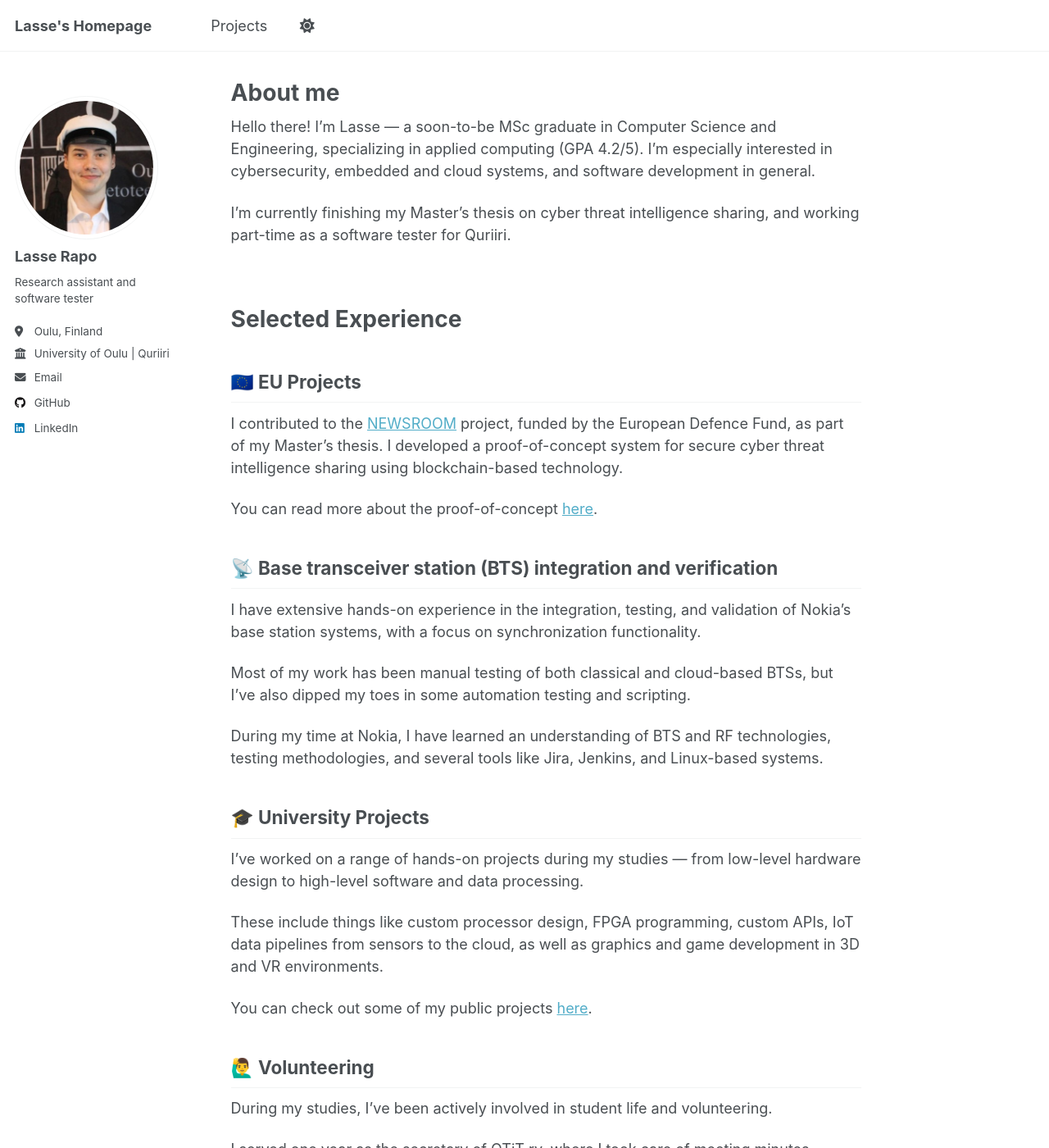
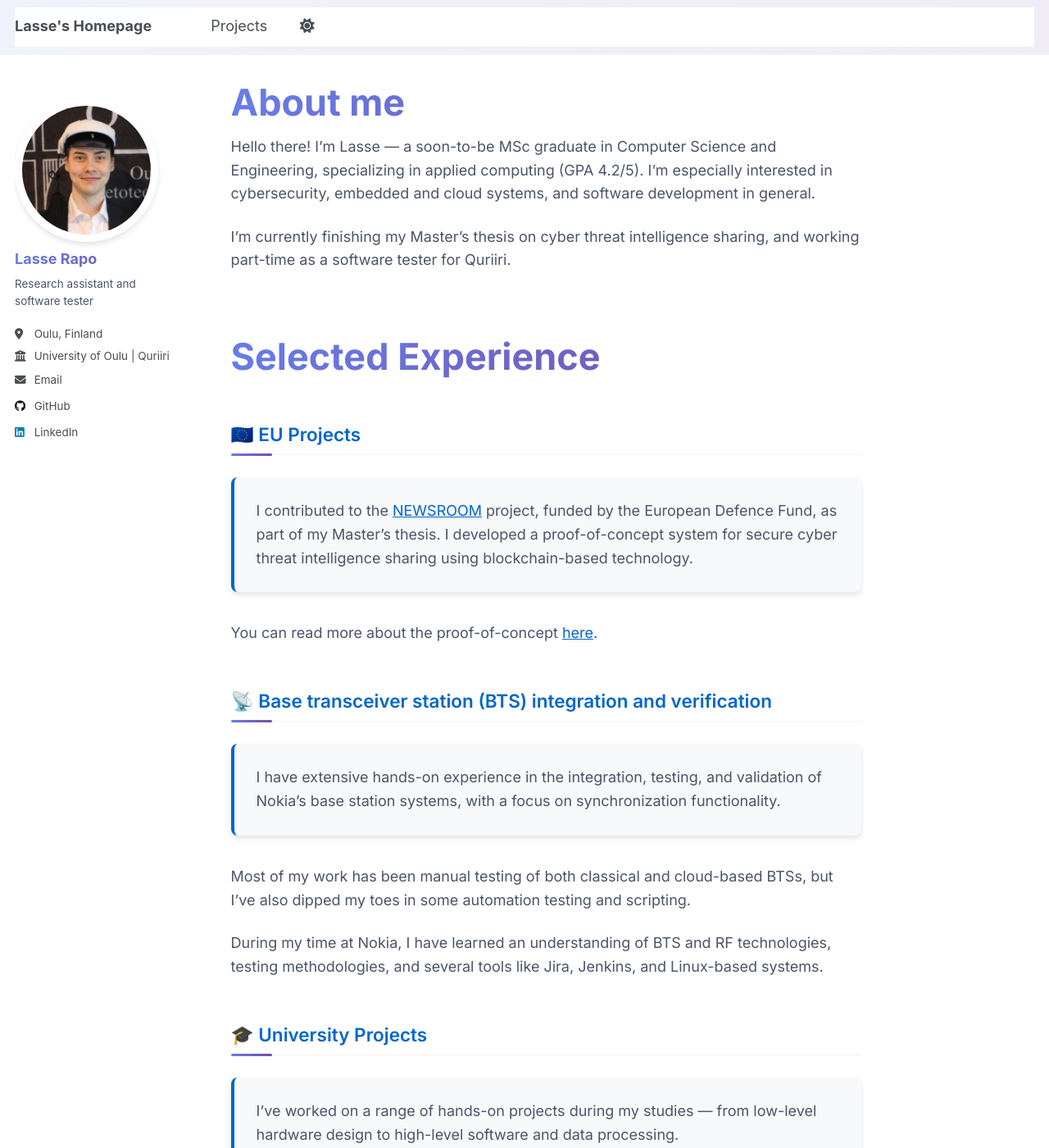
Before and after one commit to LasseRapo/lasserapo.github.io, a Jekyll site: the page built from _pages/about.md, in a window 1280 px wide and 1400 px high. Shown: the whole window at 82% size. Built offline with Jekyll 4.4.1, drawn with Linux system fonts in a browser that asks for light colours; a script that is not in the unit is left out; some of the changed text lies outside the part shown.

Commit message:
Enhance footer and head styles

```diff
--- a/_includes/footer/custom.html
+++ b/_includes/footer/custom.html
@@ -1,4 +1,33 @@
 <!-- start custom footer snippets -->
+
+<!-- Custom footer styling -->
+<style>
+  .page__footer footer {
+    background: linear-gradient(135deg, #667eea 0%, #764ba2 100%);
+    color: white;
+    padding: 2rem 0;
+    margin-top: 3rem;
+  }
+
+  .page__footer .page__footer-copyright {
+    color: rgba(255, 255, 255, 0.9);
+    text-align: center;
+  }
+
+  .page__footer .page__footer-copyright a {
+    color: white;
+    text-decoration: none;
+    border-bottom: 1px solid transparent;
+  }
+
+  .page__footer .page__footer-copyright a:hover {
+    border-bottom-color: white;
+  }
+</style>
+
+<div class="page__footer-copyright">
+  <p>&copy; {{ site.time | date: '%Y' }} {{ site.author.name }}. Built with ❤️ using Jekyll & GitHub Pages.</p>
+</div>
 
 <!-- Support for MatJax -->
 <script defer src="https://cdnjs.cloudflare.com/polyfill/v3/polyfill.min.js?features=es6"></script>
--- a/_includes/head/custom.html
+++ b/_includes/head/custom.html
@@ -1,6 +1,215 @@
 {% include base_path %}
 
 <!-- start custom head snippets -->
+
+<!-- Google Fonts for better typography -->
+<link rel="preconnect" href="https://fonts.googleapis.com">
+<link rel="preconnect" href="https://fonts.gstatic.com" crossorigin>
+<link href="https://fonts.googleapis.com/css2?family=Inter:wght@300;400;500;600;700&family=JetBrains+Mono:wght@400;500&display=swap" rel="stylesheet">
+
+<!-- Custom CSS for enhanced styling -->
+<style>
+  :root {
+    --primary-color: #0066cc;
+    --primary-light: #4285f4;
+    --secondary-color: #6c757d;
+    --accent-color: #17a2b8;
+    --success-color: #28a745;
+    --warning-color: #ffc107;
+    --danger-color: #dc3545;
+    --bg-gradient: linear-gradient(135deg, #667eea 0%, #764ba2 100%);
+    --card-shadow: 0 4px 6px rgba(0, 0, 0, 0.1);
+    --card-shadow-hover: 0 8px 15px rgba(0, 0, 0, 0.2);
+  }
+
+  /* Enhanced typography */
+  body {
+    font-family: 'Inter', -apple-system, BlinkMacSystemFont, sans-serif;
+    line-height: 1.6;
+  }
+
+  /* Headers with better spacing and modern look */
+  h1, h2, h3, h4, h5, h6 {
+    font-family: 'Inter', sans-serif;
+    font-weight: 600;
+    margin-bottom: 1rem;
+  }
+
+  h1 {
+    background: var(--bg-gradient);
+    -webkit-background-clip: text;
+    -webkit-text-fill-color: transparent;
+    background-clip: text;
+    font-size: 2.5rem;
+    font-weight: 700;
+  }
+
+  h2 {
+    color: var(--primary-color);
+    border-bottom: 2px solid #e9ecef;
+    padding-bottom: 0.5rem;
+    margin-top: 2rem;
+  }
+
+  /* Experience sections with cards */
+  .page__content h2 {
+    position: relative;
+    margin-top: 3rem;
+    margin-bottom: 1.5rem;
+  }
+
+  .page__content h2::before {
+    content: '';
+    position: absolute;
+    left: 0;
+    bottom: -2px;
+    width: 50px;
+    height: 3px;
+    background: var(--bg-gradient);
+    border-radius: 2px;
+  }
+
+  /* Enhanced paragraph styling */
+  p {
+    margin-bottom: 1.2rem;
+    color: #4a5568;
+  }
+
+  /* Link improvements */
+  a {
+    color: var(--primary-color);
+    text-decoration: none;
+    transition: all 0.3s ease;
+    border-bottom: 1px solid transparent;
+  }
+
+  a:hover {
+    color: var(--primary-light);
+    border-bottom-color: var(--primary-light);
+  }
+
+  /* Code styling */
+  code {
+    font-family: 'JetBrains Mono', monospace;
+    background: #f8f9fa;
+    padding: 0.2rem 0.4rem;
+    border-radius: 4px;
+    font-size: 0.9em;
+  }
+
+  /* Enhanced author profile */
+  .author__avatar img {
+    border-radius: 50%;
+    border: 4px solid #fff;
+    box-shadow: var(--card-shadow);
+    transition: transform 0.3s ease;
+  }
+
+  .author__avatar img:hover {
+    transform: scale(1.05);
+  }
+
+  .author__content h3 {
+    background: var(--bg-gradient);
+    -webkit-background-clip: text;
+    -webkit-text-fill-color: transparent;
+    background-clip: text;
+    font-weight: 700;
+  }
+
+  /* Enhanced masthead */
+  .masthead {
+    background: linear-gradient(135deg, rgba(102, 126, 234, 0.1) 0%, rgba(118, 75, 162, 0.1) 100%);
+    backdrop-filter: blur(10px);
+    border-bottom: 1px solid rgba(255, 255, 255, 0.2);
+  }
+
+  /* Smooth animations */
+  * {
+    transition: color 0.3s ease, background-color 0.3s ease, border-color 0.3s ease;
+  }
+
+  /* Enhanced button styling */
+  .btn {
+    border-radius: 25px;
+    font-weight: 500;
+    text-transform: uppercase;
+    letter-spacing: 0.5px;
+    padding: 0.75rem 1.5rem;
+    transition: all 0.3s ease;
+  }
+
+  .btn:hover {
+    transform: translateY(-2px);
+    box-shadow: var(--card-shadow-hover);
+  }
+
+  /* Skills tags styling */
+  .page__content code {
+    display: inline-block;
+    background: linear-gradient(135deg, #667eea 0%, #764ba2 100%);
+    color: white;
+    padding: 0.4rem 0.8rem;
+    margin: 0.2rem;
+    border-radius: 20px;
+    font-family: 'Inter', sans-serif;
+    font-weight: 500;
+    font-size: 0.85em;
+    border: none;
+    box-shadow: 0 2px 4px rgba(0, 0, 0, 0.1);
+    transition: all 0.3s ease;
+  }
+
+  .page__content code:hover {
+    transform: translateY(-1px);
+    box-shadow: 0 4px 8px rgba(0, 0, 0, 0.2);
+  }
+
+  /* Blockquote styling */
+  blockquote {
+    background: linear-gradient(135deg, rgba(102, 126, 234, 0.1) 0%, rgba(118, 75, 162, 0.1) 100%);
+    border-left: 4px solid var(--primary-color);
+    padding: 1.5rem;
+    margin: 1.5rem 0;
+    border-radius: 8px;
+    font-style: italic;
+    box-shadow: var(--card-shadow);
+  }
+
+  blockquote p {
+    margin-bottom: 0;
+    color: #2d3748;
+    font-weight: 500;
+  }
+
+  /* Experience section enhancements */
+  .page__content > h2 + p,
+  .page__content > h2 + ul,
+  .page__content > h2 + blockquote {
+    background: #f8f9fa;
+    padding: 1.5rem;
+    border-radius: 8px;
+    border-left: 4px solid var(--primary-color);
+    margin-bottom: 2rem;
+    box-shadow: var(--card-shadow);
+  }
+
+  /* Mobile responsiveness */
+  @media (max-width: 768px) {
+    h1 {
+      font-size: 2rem;
+    }
+
+    .page__content > h2 + p,
+    .page__content > h2 + ul,
+    .page__content > h2 + blockquote {
+      padding: 1rem;
+      margin-left: -1rem;
+      margin-right: -1rem;
+      border-radius: 0;
+    }
+  }
+</style>
 
 <!-- Support for Academicons -->
 <link rel="stylesheet" href="{{ base_path }}/assets/css/academicons.css"/>
```
